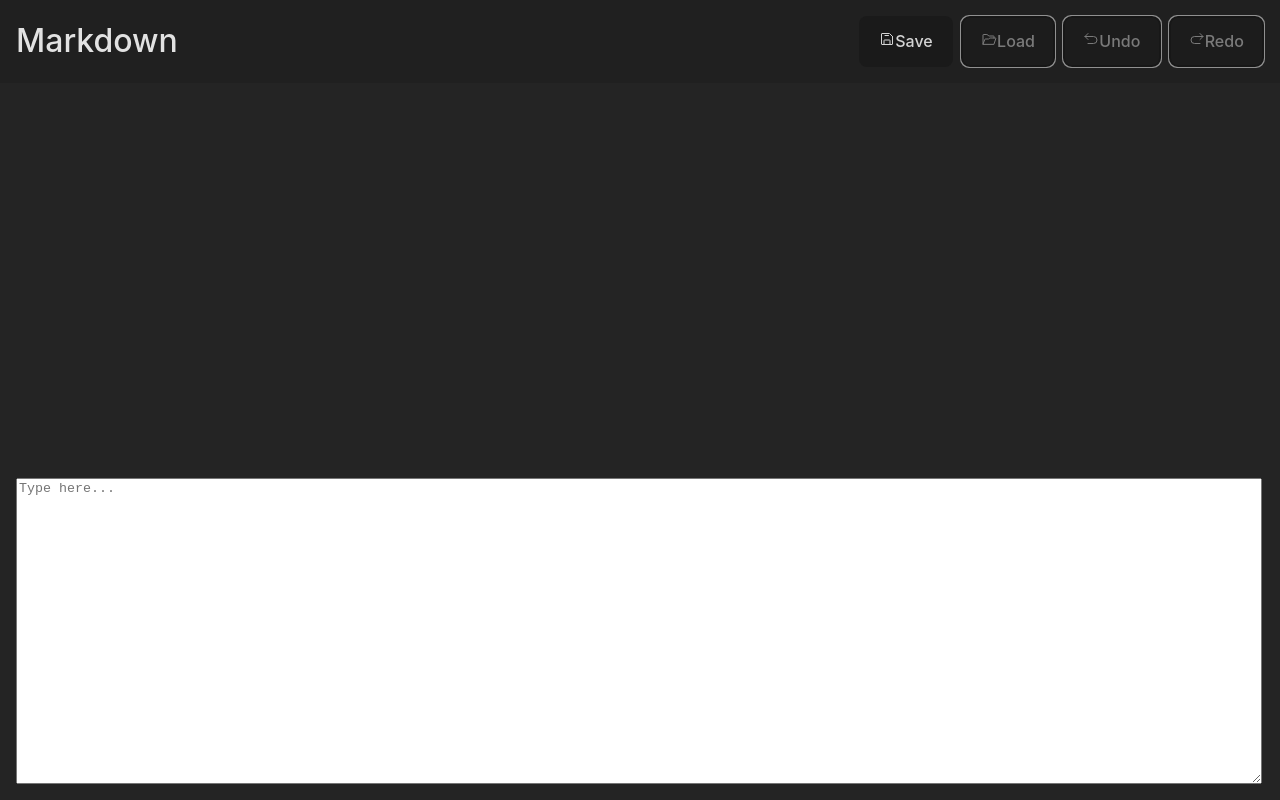
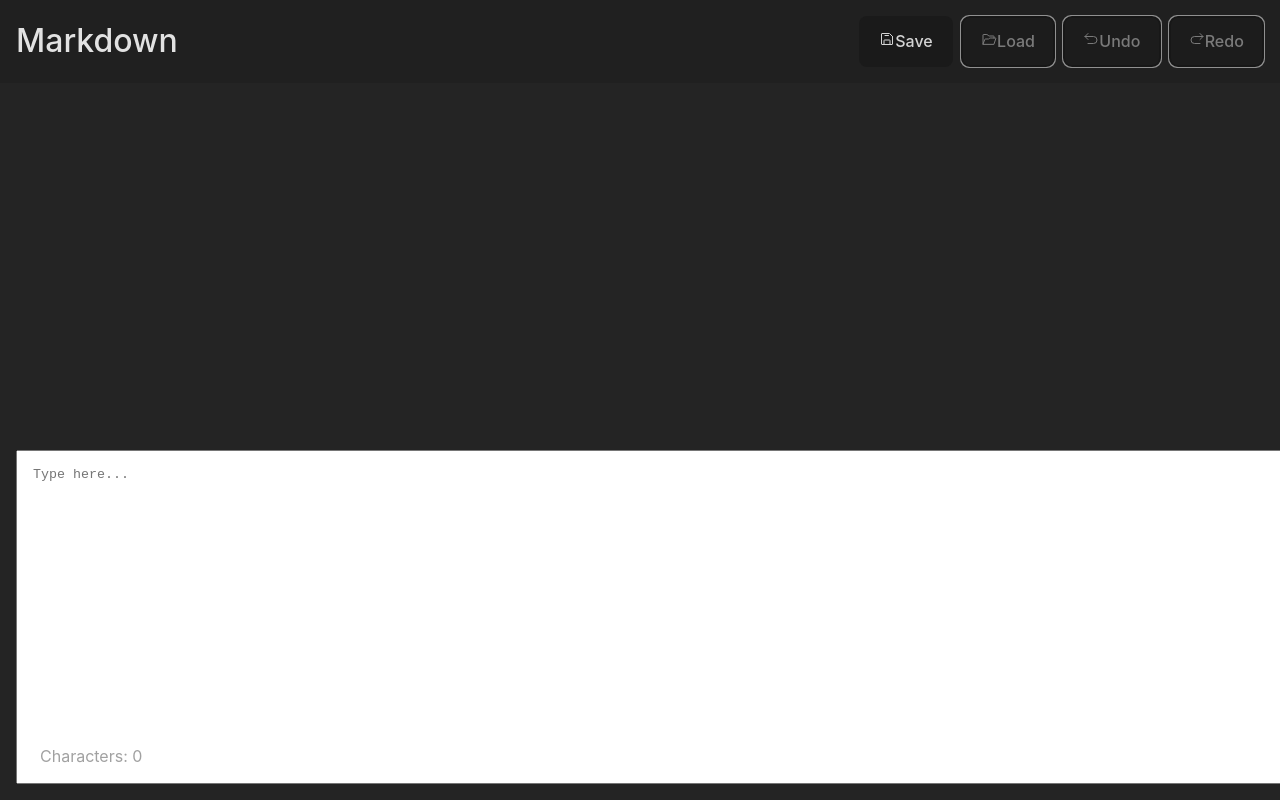
Before and after one commit to mulrooneydesign/word-processor, a React (Vite) app: page / in a window 1280 px wide. Built offline with nearby package versions, Linux system fonts and the light colour scheme.

Commit message:
feat(word-processor): add char counter

```diff
--- /dev/null
+++ b/src/components/CharCounter/CharCounter.css
@@ -0,0 +1,8 @@
+.charCounter {
+    position: fixed;
+    bottom: var(--xs-spacing);
+    left: var(--lg-spacing);
+    opacity: 1;
+    color: var(--dark-gray);
+    z-index: 3;
+}
--- /dev/null
+++ b/src/components/CharCounter/CharCounter.tsx
@@ -0,0 +1,9 @@
+import './CharCounter.css';
+
+export default function CharCounter({ charCount }: { charCount: number }) {
+  return (
+    <div data-testid="charCounter" className="charCounter">
+      <p>Characters: {charCount}</p>
+    </div>
+  );
+}
--- a/src/components/TextArea/TextArea.css
+++ b/src/components/TextArea/TextArea.css
@@ -5,6 +5,7 @@
   bottom: 0;
   height: 300px;
   margin: var(--xs-spacing);
+  padding: var(--xs-spacing);
 }
 
 .container {
@@ -16,5 +17,7 @@
   position: fixed;
   bottom: var(--xs-spacing);
   right: var(--lg-spacing);
-  opacity: 0.4;
+  opacity: 0.8;
+  color: var(--dark-gray);
+  z-index: 3;
 }
--- a/src/components/TextArea/TextArea.tsx
+++ b/src/components/TextArea/TextArea.tsx
@@ -6,6 +6,8 @@ import { useState } from 'react';
 import './TextArea.css';
 
 import { useMarkdownStore } from '../../store/store';
+
+import CharCounter from '../CharCounter/CharCounter';
 
 export default function TextArea() {
   const [isTyping, setIsTyping] = useState(false);
@@ -61,6 +63,7 @@ export default function TextArea() {
       <p className="typingIndicator" data-testid="typing">
         {isTyping ? ' Typing...' : ''}
       </p>
+      <CharCounter charCount={markdown.length} />
     </div>
   );
 }
--- a/src/index.css
+++ b/src/index.css
@@ -14,6 +14,7 @@
 
   --tint: rgba(0, 0, 0, 0.1);
   --light-gray: #d4d4d4;
+  --dark-gray: #a1a1a1;
 
   --xxs-spacing: 0.5rem;
   --xs-spacing: 1rem;
```
Also changed, not shown: 1 other file (tests, documents, lock files or other folders).
